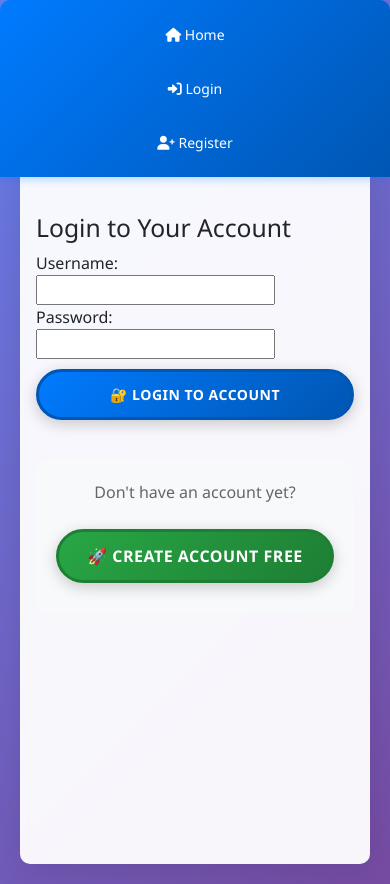
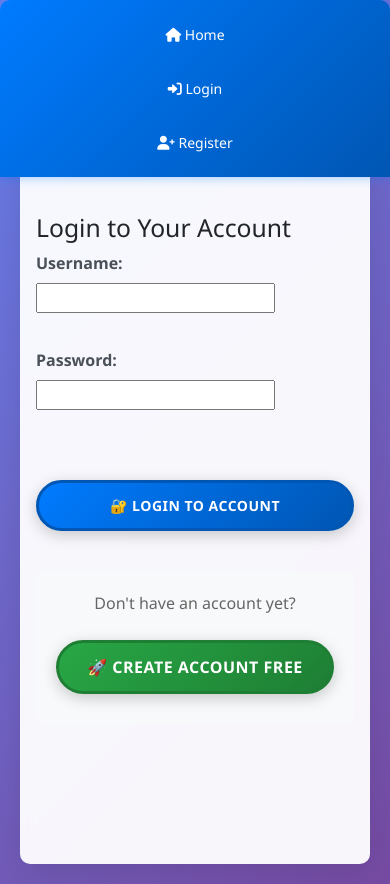
Before and after one commit to FatimahMohamed/Capstone, a Django app: template journal/templates/journal/login.html in a window 390 px wide. Run offline with Django 4.2, Linux system fonts and the light colour scheme; the template is opened without the code that fills it, so the values that code supplies are empty, except form fields; tables that the repository leaves empty hold one stand-in row (values such as "Sample post"); form fields are guessed from the names that the template uses; some libraries are stand-ins or nearby versions.

Commit message:
Improve login page layout with inline form fields
- Arranged username and password fields in responsive inline layout
- Added 25px spacing above the login button for better visual hierarchy
- Implemented responsive design that stacks fields on mobile devices
- Enhanced form styling with improved focus states and border styling
- Added critical CSS to base.html for immediate form rendering
- Created dedicated .login-form-row class for consistent styling

UX Improvements:
- Better space utilization on desktop with side-by-side fields
- Maintained accessibility with proper focus indicators
- Improved visual flow with additional spacing before login button
- Mobile-responsive design ensures usability on all devices

```diff
--- a/journal/static/journal/css/style.css
+++ b/journal/static/journal/css/style.css
@@ -219,6 +219,46 @@ body {
     outline-offset: 2px;
 }
 
+/* Login Form Inline Layout */
+.login-form-row {
+    margin-bottom: 20px;
+}
+
+.login-form-row .form-group {
+    margin-bottom: 20px;
+}
+
+.login-form-row .form-group label {
+    font-weight: 600;
+    margin-bottom: 8px;
+    color: #495057;
+}
+
+.login-form-row .form-control {
+    border-radius: 8px;
+    border: 2px solid #e9ecef;
+    padding: 12px 15px;
+    font-size: 16px;
+    transition: all 0.3s ease;
+}
+
+.login-form-row .form-control:focus {
+    border-color: #007bff;
+    box-shadow: 0 0 0 0.2rem rgba(0, 123, 255, 0.25);
+    outline: none;
+}
+
+/* Responsive login form - stack on mobile */
+@media (max-width: 768px) {
+    .login-form-row .col-md-6 {
+        margin-bottom: 15px;
+    }
+
+    .login-form-row .form-control {
+        font-size: 16px; /* Prevents zoom on iOS */
+    }
+}
+
 /* Badge Styling */
 .badge {
     border-radius: 15px;
--- a/journal/templates/journal/base.html
+++ b/journal/templates/journal/base.html
@@ -106,6 +106,20 @@
         }
         .btn-auth-primary:hover {
             box-shadow: 0 8px 25px rgba(0, 123, 255, 0.6);
+        }
+        /* Critical login form styles */
+        .login-form-row .form-control {
+            border-radius: 8px;
+            border: 2px solid #e9ecef;
+            padding: 12px 15px;
+            font-size: 16px;
+            transition: all 0.3s ease;
+            width: 100%;
+        }
+        .login-form-row .form-control:focus {
+            border-color: #007bff;
+            box-shadow: 0 0 0 0.2rem rgba(0, 123, 255, 0.25);
+            outline: none;
         }
         /* Loading state for non-critical resources */
         .loading-fonts .fas, .loading-fonts .fab, .loading-fonts .far {
--- a/journal/templates/journal/login.html
+++ b/journal/templates/journal/login.html
@@ -8,6 +8,9 @@
 <form method="post">
     {% csrf_token %}
 
+    <!-- Inline Username and Password Fields -->
+    <div class="row login-form-row">
+        <div class="col-md-6">
             <div class="form-group">
                 <label for="{{ form.username.id_for_label }}">Username:</label>
                 {{ form.username }}
@@ -17,7 +20,9 @@
                     </div>
                 {% endif %}
             </div>
+        </div>
 
+        <div class="col-md-6">
             <div class="form-group">
                 <label for="{{ form.password.id_for_label }}">Password:</label>
                 {{ form.password }}
@@ -27,6 +32,8 @@
                     </div>
                 {% endif %}
             </div>
+        </div>
+    </div>
 
     {% if form.non_field_errors %}
         <div style="color: red; margin-bottom: 15px;">
@@ -34,7 +41,10 @@
         </div>
     {% endif %}
 
+    <!-- Added spacing above login button -->
+    <div style="margin-top: 25px;">
         <button type="submit" class="btn btn-auth btn-auth-primary">🔐 Login to Account</button>
+    </div>
 </form>
 
 <div style="text-align: center; margin-top: 30px; padding: 20px; background-color: #f8f9fa; border-radius: 10px;">
```
Lines whose indentation alone changed are shown as unchanged.
